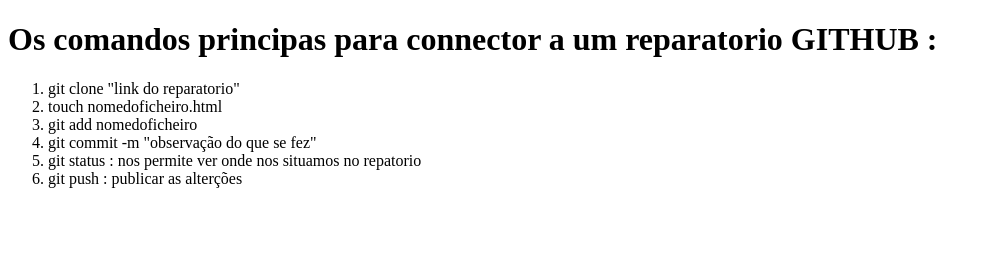
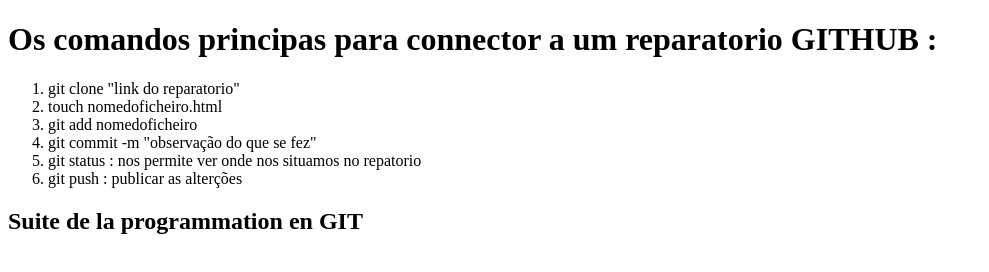
Before and after one commit to paulo-andre-pa/CCS50, a plain HTML site: page hello.html in a window 1280 px wide. Shown: the whole page, without its empty margins (0-989 px from the left). Drawn offline with Linux system fonts and the light colour scheme.

```diff
--- a/hello.html
+++ b/hello.html
@@ -15,5 +15,6 @@
         <li>git status : nos permite ver onde nos situamos no repatorio</li>
         <li>git push : publicar as alterções</li>
     </ol>
+    <h2>Suite de la programmation en GIT</h2>
 </body>
 </html>
```
